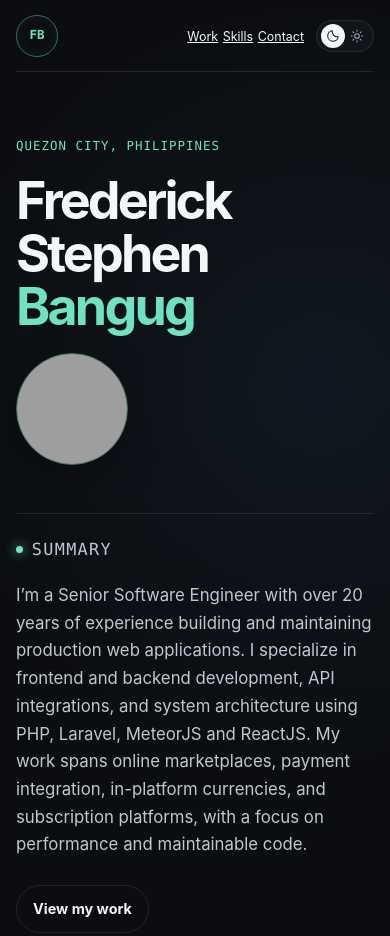
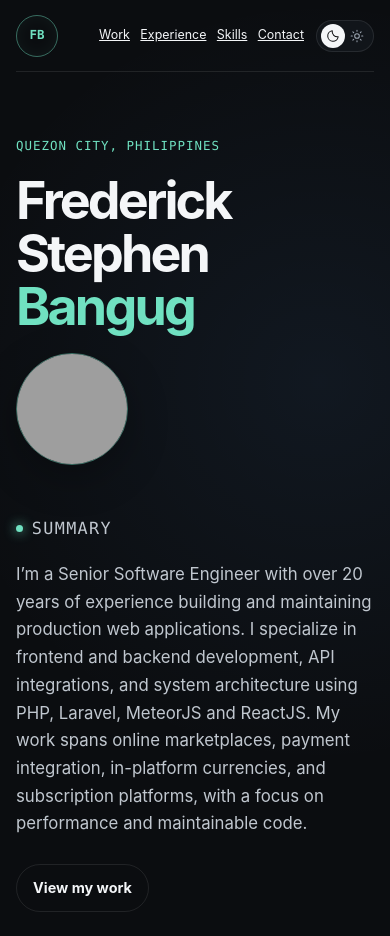
Before and after one commit to ebangug/ebangug.github.io, a plain HTML site: page index.html in a window 390 px wide. Shown: the top 936 px of the page. Drawn offline with nearby package versions, Linux system fonts and the light colour scheme; grey boxes are pictures that could not be loaded.

Commit message:
Minor fix

```diff
--- a/index.html
+++ b/index.html
@@ -76,6 +76,14 @@
       align-items: center;
       gap: .75rem;
     }
+    .header-actions nav {
+      display: flex;
+      flex-wrap: wrap;
+      align-items: center;
+      align-content: center;
+      min-height: 42px;
+      gap: .25rem .65rem;
+    }
     .theme-switch {
       -webkit-appearance: none;
       appearance: none;
@@ -129,7 +137,7 @@
       display: grid;
       grid-template-columns: minmax(0, 1.6fr) minmax(280px, .72fr);
       gap: 3rem;
-      align-items: end;
+      align-items: center;
       padding-block: 94px 78px;
     }
     .hero h1 span { display: block; color: var(--accent); }
@@ -216,7 +224,7 @@
     @media (max-width: 900px) {
       .wrap { width: min(calc(100% - 40px), 1180px); }
       .hero { grid-template-columns: 1fr; min-height: auto; align-items: start; }
-      .hero-aside { max-width: 560px; }
+      .hero-aside { max-width: 560px; border-left: 0; padding: 0; }
       .project-head { grid-template-columns: 1fr; }
       .project dl { grid-template-columns: 1fr; }
       .project dl div { min-height: auto; padding: 1.25rem 0; }
@@ -229,14 +237,13 @@
     }
     @media (max-width: 620px) {
       .wrap { width: calc(100% - 32px); }
-      .masthead { height: 72px; }
+      .masthead { min-height: 72px; height: auto; gap: .75rem; padding-block: .75rem; }
+      .brand { flex-shrink: 0; }
       .brand-name { display: none; }
-      nav { gap: 1rem; }
+      .header-actions { min-width: 0; }
       nav a { font-size: .78rem; }
-      nav a:nth-child(2) { display: none; }
       .hero { padding-block: 64px 52px; }
       .hero-name { align-items: flex-start; flex-direction: column; }
-      .hero-aside { border-left: 0; border-top: 1px solid var(--line); padding: 1.25rem 0 0; }
       .project { border-radius: 14px; }
       .project-head { margin-bottom: 1.8rem; }
       .section { padding-block: 64px; }
```
